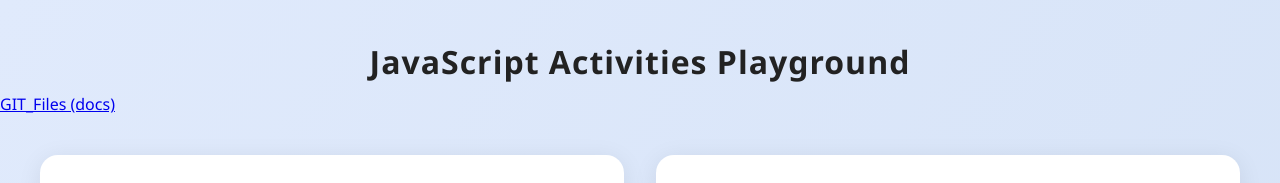
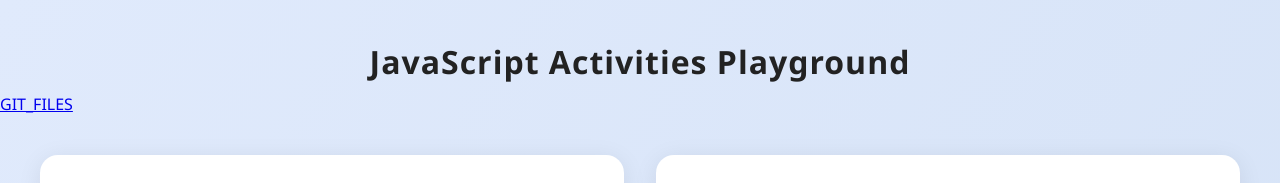
Before and after one commit to SakshamPrabhakar/saksham_js_function, a plain HTML site: page index.html in a window 1280 px wide. Shown: the top 183 px of the page. Drawn offline with Linux system fonts and the light colour scheme.

Commit message:
Update index.html

```diff
--- a/index.html
+++ b/index.html
@@ -92,8 +92,7 @@
     </style>
 </head>
 <body>
-    <h1>JavaScript Activities Playground</h1>
-    <a href="https://sakshamprabhakar.github.io/saksham_js_function/" download>GIT_Files (docs)</a>
+    <h1>JavaScript Activities Playground</h1> <a href="https://sakshamprabhakar.github.io/saksham_js_function/" download>GIT_FILES</a>
 <div class="grid-container">
 
         <!-- 1. Welcome Alert -->
```
